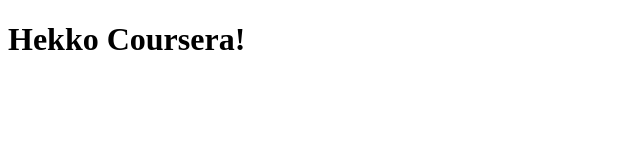
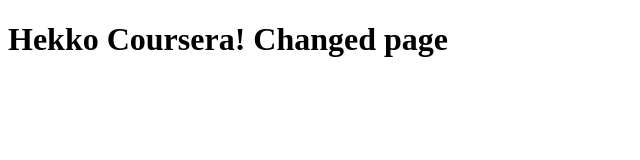
Before and after one commit to Rebecca-Beyene/coursera-test, a plain HTML site: page site/index.html in a window 1280 px wide. Shown: the whole page, without its empty margins (0-640 px from the left). Drawn offline with Linux system fonts and the light colour scheme.

Commit message:
Minor changes

```diff
--- a/site/index.html
+++ b/site/index.html
@@ -6,6 +6,6 @@
 	<title>Hellp Coursera!</title>
 </head>
 <body>
-<h1> Hekko Coursera! </h1>
+<h1> Hekko Coursera! Changed page</h1>
 </body>
 </html>
```
